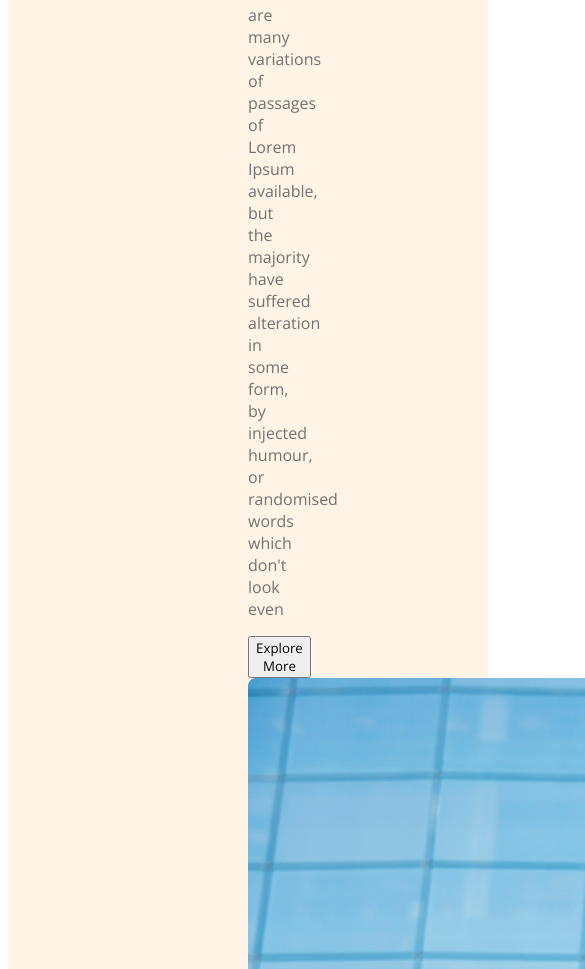
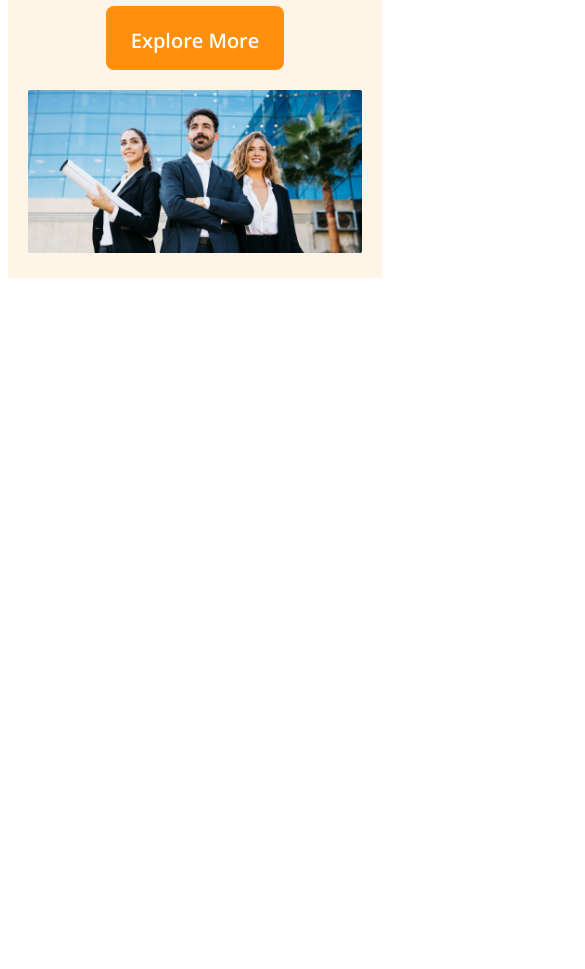
Before and after one commit to ShariyarAbeer/g3-architects, a plain HTML site: page index.html in a window 390 px wide. Shown: the part 808-1777 px from the top of the page, 585 px wide, since content can reach past the window. After the commit the page ends 1094 px from the top, so only its background shows below. Drawn offline with nearby package versions, Linux system fonts and the light colour scheme.

Commit message:
finished header

```diff
--- a/styles/architects.css
+++ b/styles/architects.css
@@ -8,7 +8,16 @@
 }
 
 .btn-primary{
-
+    background-color: #FF900E;
+    color: #FFFFFF;
+    height: 64px;
+    width: 180;
+    border-radius: 8px;
+    border: none;
+    padding: 21px 25px;
+    font-weight: 600;
+    font-size: 1.25rem;
+    cursor: pointer;
 }
 
 /* header style */
@@ -64,3 +73,37 @@ nav li a{
 
     color: #727272;
 }
+
+.banner img{
+    width: 100%;
+    margin-top: 20px;
+}
+
+
+/* responsive style */
+
+/* mobile device */
+@media screen and (max-width: 576px) {
+    header{
+        padding: 20px;
+    }
+
+    nav{
+        flex-direction: column;
+    }
+
+}
+
+/* medium device  */
+
+@media screen and (min-width:576px) and (max-width: 960px) {
+    header{
+        padding: 50px;
+    }
+
+    nav{
+        flex-direction: column;
+    }
+
+
+}
```
